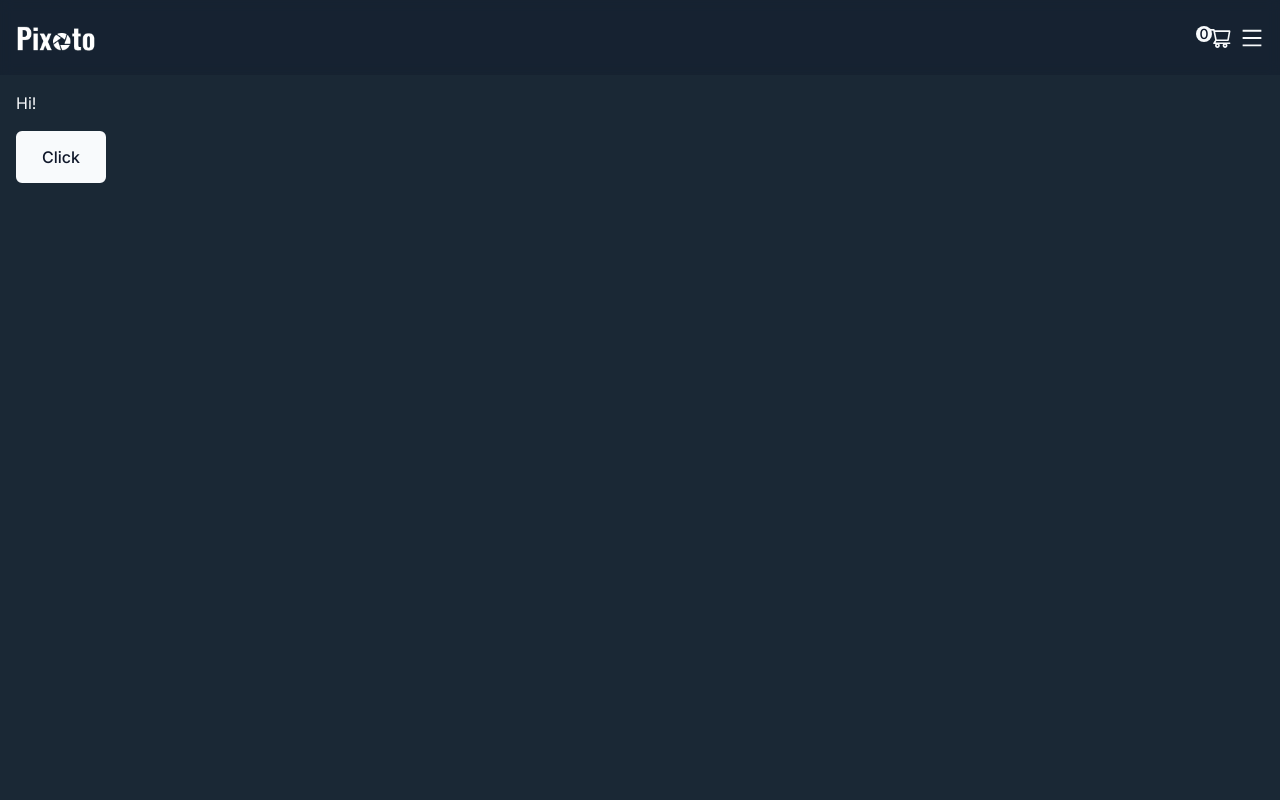
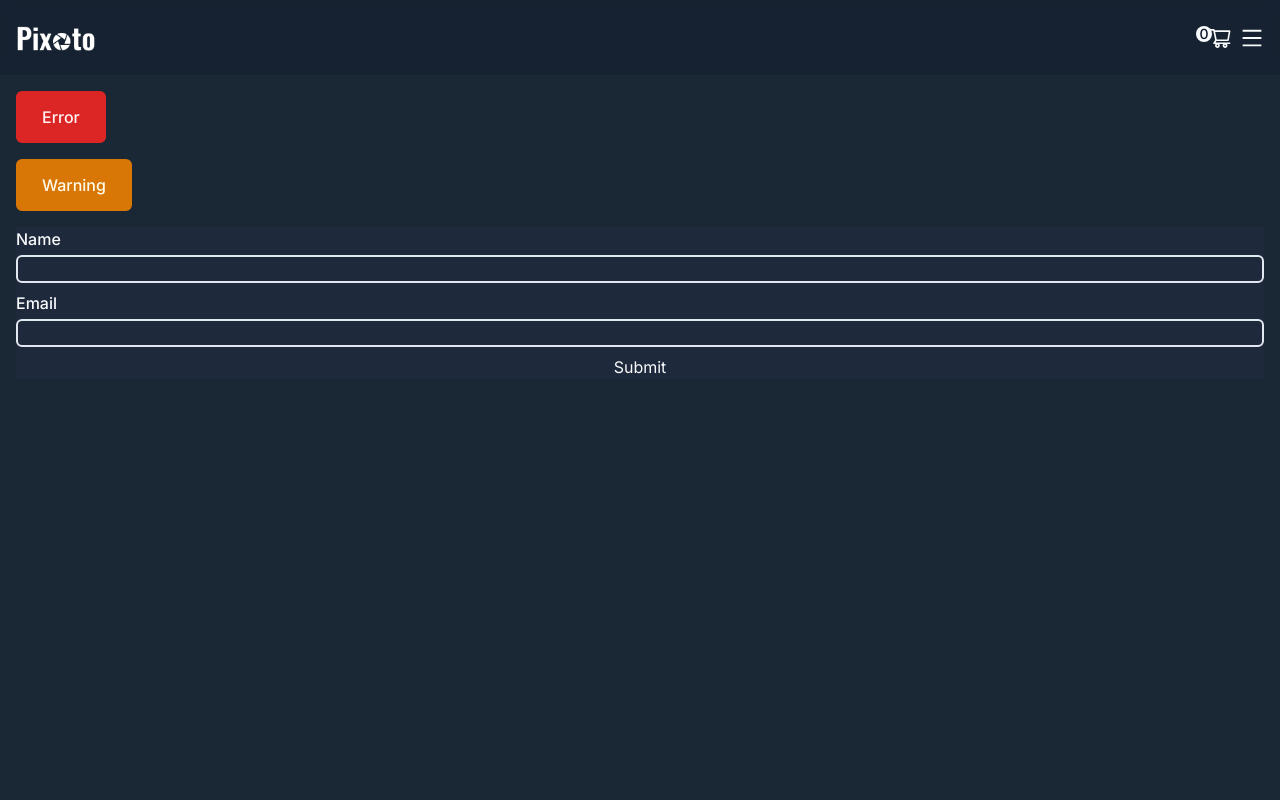
Before and after one commit to seesmof/Pixoto-Photos-Website, a Next.js app: page /testing in a window 1280 px wide. Shown: the top 800 px of the page. Built offline with nearby package versions, Linux system fonts and the light colour scheme.

Commit message:
🌿: Saturday, August 19, 2023 at 2:59:54 PM Eastern European Summer Time

```diff
--- a/app/testing/layout.tsx
+++ b/app/testing/layout.tsx
@@ -1,13 +1,4 @@
-import "../globals.css";
-import type { Metadata } from "next";
-import { Inter } from "next/font/google";
-
-const inter = Inter({ subsets: ["latin"] });
-
-export const metadata: Metadata = {
-  title: "Pixoto Photography Website",
-  description: "Generated by create next app",
-};
+import "./local.css";
 
 export default function RootLayout({
   children,
@@ -16,10 +7,8 @@ export default function RootLayout({
 }) {
   return (
     <html lang="en">
-      <body className={inter.className}>
-        <div className="bg-background text-slate-50 flex flex-col min-h-screen">
-          {children}
-        </div>
+      <body>
+        <div className="flex flex-col p-4 gap-4 min-h-screen">{children}</div>
       </body>
     </html>
   );
--- /dev/null
+++ b/app/testing/local.css
@@ -0,0 +1,19 @@
+@tailwind base;
+@tailwind components;
+@tailwind utilities;
+
+.btn {
+  @apply rounded-md border-2 px-6 py-3 w-max flex font-medium items-center flex-row gap-2 duration-300 active:scale-95;
+}
+.btn-outline {
+  @apply bg-transparent border-slate-50 text-slate-50;
+}
+.btn-fill {
+  @apply bg-slate-50 text-slate-900 border-transparent hover:bg-transparent border-slate-50 hover:text-slate-50;
+}
+.btn-red {
+  @apply bg-red-600 text-red-50 border-red-600 hover:bg-red-500 hover:border-red-500;
+}
+.btn-yellow {
+  @apply bg-amber-600 text-amber-50 border-amber-600 hover:bg-amber-500 hover:border-amber-500;
+}
--- a/app/testing/page.tsx
+++ b/app/testing/page.tsx
@@ -2,18 +2,65 @@
 import React from "react";
 
 const TestingPage = () => {
+  const showError = () => {
+    console.error(
+      "ERROR: Page did not reload! Introduced deep deeply window replace for man boat many greatly bigger account silence loose shut village stream ever street house except tobacco getting too! \nERROR_CODE: oqKQkg5Zi"
+    );
+    alert(
+      "Warning! This is an alert! Please do not close this page! Remain calm and wait for the page to reload!"
+    );
+  };
+
+  const showWarning = (): boolean => {
+    console.warn(
+      "Warning: This is a warning! Please do not close this page! Remain calm and wait for the page to reload!"
+    );
+    const outputValue = confirm("Warning! Do you want to close this page?");
+    if (outputValue) {
+      window.location.reload();
+      return true;
+    }
+    return false;
+  };
+
   return (
     <>
-      <div className="flex flex-col p-4">Hi!</div>
-      <button
-        onClick={() => {
-          console.log("Clicked");
-          alert("Clicked");
-        }}
-        className="btn btn-fill mx-4"
-      >
-        Click
+      <button onClick={showError} className="btn btn-red">
+        Error
       </button>
+      <button onClick={showWarning} className="btn btn-yellow">
+        Warning
+      </button>
+
+      <form className="gap-2 flex flex-col bg-slate-800">
+        <div className="flex flex-col gap-1">
+          <label htmlFor="name" className="font-medium">
+            Name
+          </label>
+          <input
+            type="text"
+            id="name"
+            className="bg-inherit outline-none border-2 border-slate-200 rounded-md"
+          />
+        </div>
+        <div className="flex flex-col gap-1">
+          <label htmlFor="email" className="font-medium">
+            Email
+          </label>
+          <input
+            type="email"
+            id="email"
+            className="bg-inherit outline-none border-2 border-slate-200 rounded-md"
+          />
+        </div>
+        <button
+          onClick={() => {
+            const confirmationValue = confirm("Submit?");
+          }}
+        >
+          Submit
+        </button>
+      </form>
     </>
   );
 };
```
